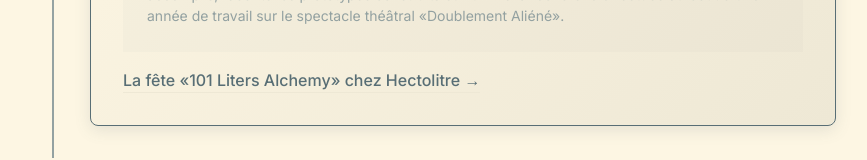
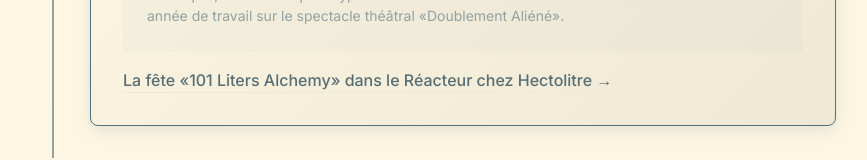
Before and after one commit to daqhris/DoublementAliene, a Next.js app: page /timeline in a window 1280 px wide. Shown: the part 6823-6983 px from the top of the page, without its empty margins (204-1071 px from the left). Built offline with nearby package versions, Linux system fonts and the light colour scheme; no server answers.

Commit message:
ajout de détail textuel

```diff
--- a/app/timeline/page.tsx
+++ b/app/timeline/page.tsx
@@ -223,7 +223,7 @@ export default function TimelinePage() {
       details: "Pendant deux jours successifs, Hectolitre est l'hôte d'une installation bilingue qui décrit les faits accomplis, raconte les prototypes construits et illumine la recherche effectuée au bout d'une année de travail sur le spectacle théâtral «Doublement Aliéné».",
       link: {
         url: "http://hectolitre.space/echange_251114.html",
-        text: "La fête «101 Liters Alchemy» chez Hectolitre",
+        text: "La fête «101 Liters Alchemy» dans le Réacteur chez Hectolitre",
         external: true
       },
       isHighlight: true
```
